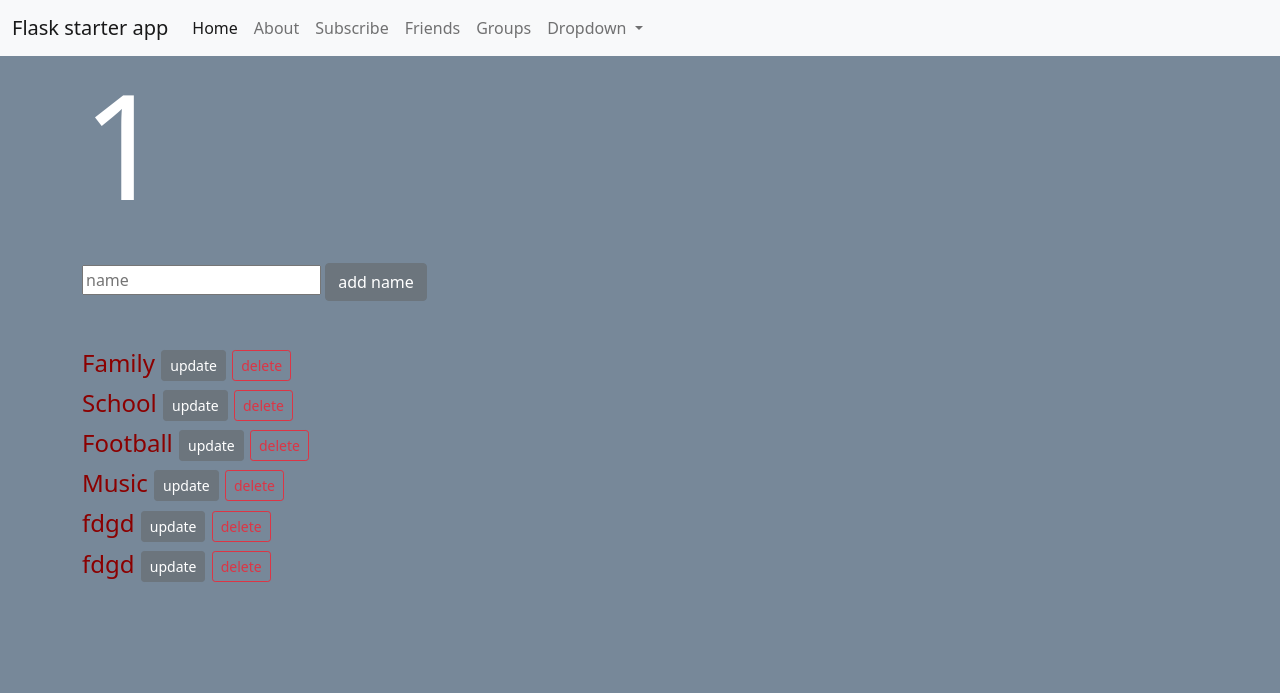
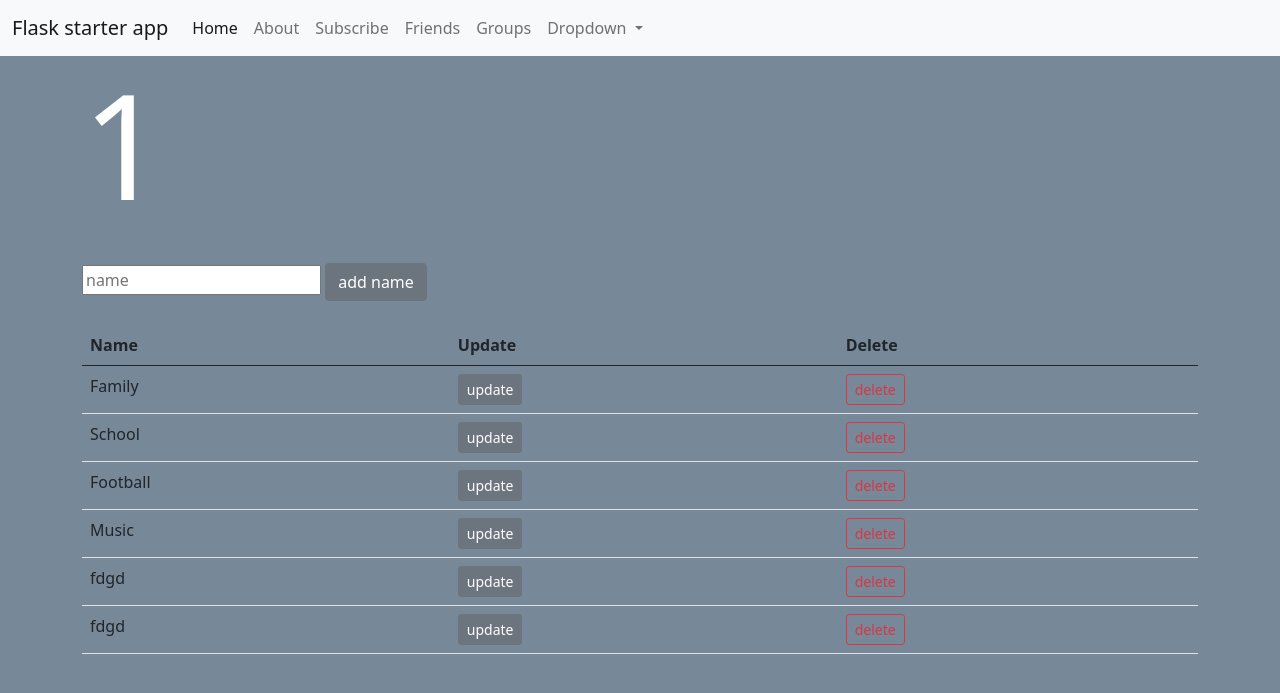
Before and after one commit to nbrown-dsl/flask-codemy-tutorial-series, a Flask app: page /friends/1 in a window 1280 px wide. Shown: the top 693 px of the page. Run offline with Flask 2, Linux system fonts and the light colour scheme; data comes from the database, SQL or seed files in the repository; both versions use the stored data as it was after the commit.

Commit message:
table working

```diff
--- a/templates/friends.html
+++ b/templates/friends.html
@@ -10,12 +10,26 @@
     <input type="text" placeholder = "name" name = "name">
     <input type="submit" value="add name" class="btn btn-secondary">
 </form>
- <br><br>
- {% for friend in friends %}
- <h4> {{friend.name }} <a href="/update/{{friend.id }}/{{modelName}}" class="btn btn-secondary btn-sm">update</a>
-  <a href="/delete/{{friend.id }}/{{modelName}}" class="btn btn-outline-danger btn-sm">delete</a>
-</h4>
- {% endfor %}
+<br>
+<table class="table">
+  <thead>
+    <tr>
+      <th scope="col">Name</th>
+      <th scope="col">Update</th>
+      <th scope="col">Delete</th>
+    </tr>
+  </thead>
+  <tbody>
+    {% for friend in friends %}
+    <tr>
+      <td>{{friend.name }}</td>
+      <td><a href="/update/{{friend.id }}/{{modelName}}" class="btn btn-secondary btn-sm">update</a></td>
+      <td><a href="/delete/{{friend.id }}/{{modelName}}" class="btn btn-outline-danger btn-sm">delete</a></td>
+    </tr>
+    {% endfor %}
+  </tbody>
+</table>
+
     </div>
 
 
```
Also changed, not shown: friends.db.
